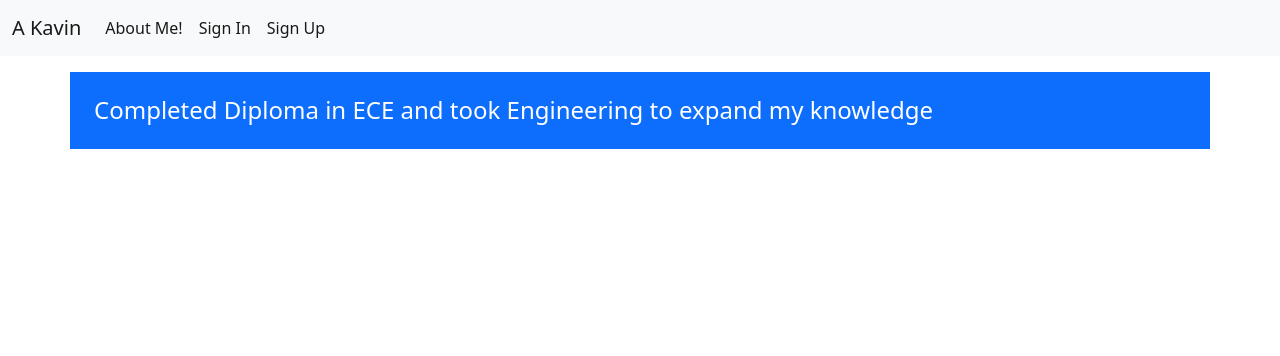
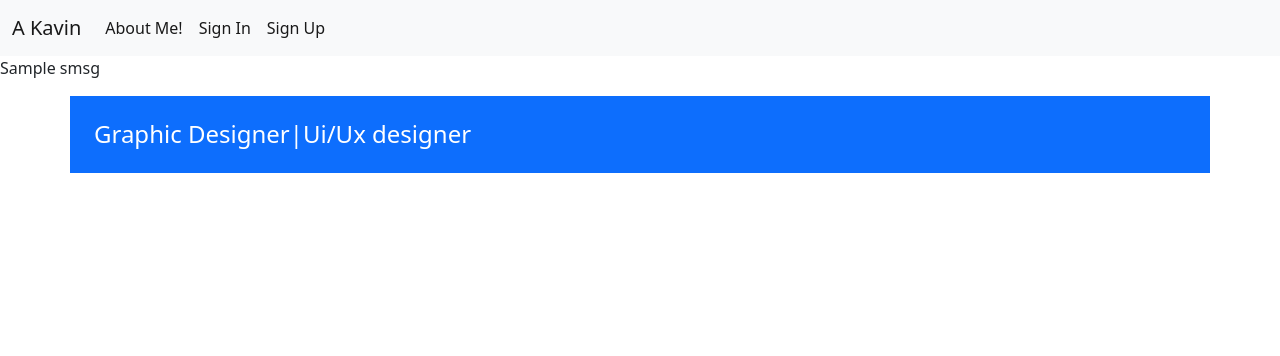
Before and after one commit to SuganIAS/IBM-Project-33745-1660226287, a Flask app: template Assignments/Team Lead - KAVIN A/Assignment 02/Templates/about.html in a window 1280 px wide. Shown: the top 356 px of the page. Run offline with Flask 2, Linux system fonts and the light colour scheme; the template is opened without the code that fills it: most values are stand-ins (such as "Sample title", 1, 10 or a date in 2020).

Commit message:
Update about.html

```diff
--- a/Assignments/Team Lead - KAVIN A/Assignment 02/Templates/about.html
+++ b/Assignments/Team Lead - KAVIN A/Assignment 02/Templates/about.html
@@ -5,5 +5,6 @@ About Page
 {% endblock %}
 
 {% block content %}
-<h1 class="container p-4 my-3 bg-primary text-white h4">Completed Diploma in ECE and took Engineering to expand my knowledge</h1>
+{{smsg}}
+<h1 class="container p-4 my-3 bg-primary text-white h4">Graphic Designer|Ui/Ux designer</h1>
 {% endblock %}
```
